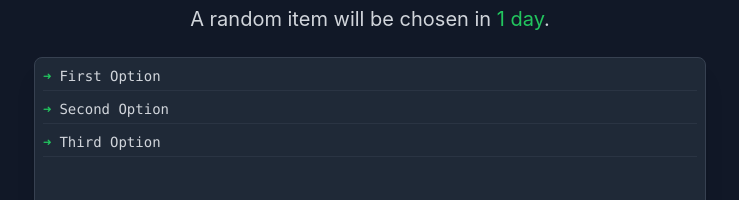
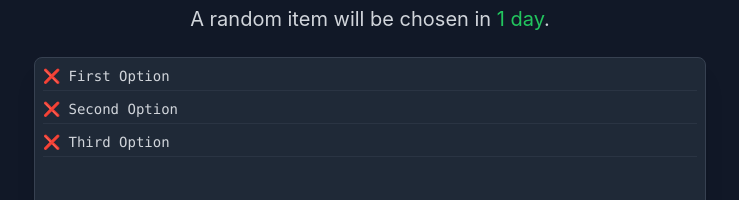
Before and after one commit to natepisarski/distributed-flip, a React (Create React App) app: page / in a window 1280 px wide. Shown: the part 244-444 px from the top of the page, without its empty margins (270-1009 px from the left). Built offline with nearby package versions, Linux system fonts and the light colour scheme.

Commit message:
Removing items from the list works

```diff
--- a/src/App.tsx
+++ b/src/App.tsx
@@ -39,8 +39,9 @@ const App = () => {
     const targetDatetimeTooltip = new Date(targetUtcDatetime).toLocaleString();
     const targetDatetimeDisplayText = formatDistance(targetUtcDatetime, new Date());
 
-    // const targetDatetimeTooltip = 'a';
-    // const targetDatetimeDisplayText = 'b';
+    const onRemove = (uuid: string)  => {
+        setLogs(logs.filter(log => log.uuid !== uuid));
+    }
 
     return (
         // 1. OUTER CONTAINER: Takes up full viewport height (h-screen)
@@ -65,7 +66,11 @@ const App = () => {
                     </div>
                 </div>
 
-                <List candidates={logs} listEndRef={listEndRef} />
+                <List
+                    candidates={logs}
+                    listEndRef={listEndRef}
+                    onRemove={onRemove}
+                />
 
                 {/* 4. INPUT BOX: The "Interaction" area */}
                 <div className="relative">
--- a/src/components/List.tsx
+++ b/src/components/List.tsx
@@ -1,8 +1,13 @@
 import React, {useRef} from "react";
 import {CandidateItem} from "../App";
 
-export const List = ({candidates, listEndRef}: {candidates: CandidateItem[], listEndRef: React.Ref<HTMLDivElement>}) => {
-    // Ref to auto-scroll the list to the botto
+export interface ListProps {
+    candidates: CandidateItem[];
+    listEndRef: React.Ref<HTMLDivElement>;
+    onRemove: (uuid: string) => void;
+}
+
+export const List = ({candidates, listEndRef, onRemove}: ListProps) => {
     return <div className="bg-gray-800 border border-gray-700 rounded-lg p-2 h-64 overflow-y-auto shadow-xl">
         {candidates.length === 0 ? (
             <p className="text-gray-500 italic">No activity yet.</p>
@@ -11,7 +16,7 @@ export const List = ({candidates, listEndRef}: {candidates: CandidateItem[], lis
                 {candidates.map((option : CandidateItem) => (
                     <li key={option.uuid}
                         className="text-gray-300 font-mono text-sm border-b border-gray-700/50 pb-1 last:border-0">
-                        <span className="text-green-500 mr-2">➜</span>
+                        <span className="text-red-500 mr-2 cursor-pointer hover:underline" onClick={() => onRemove(option.uuid)}>❌</span>
                         {option.text}
                     </li>
                 ))}
```
